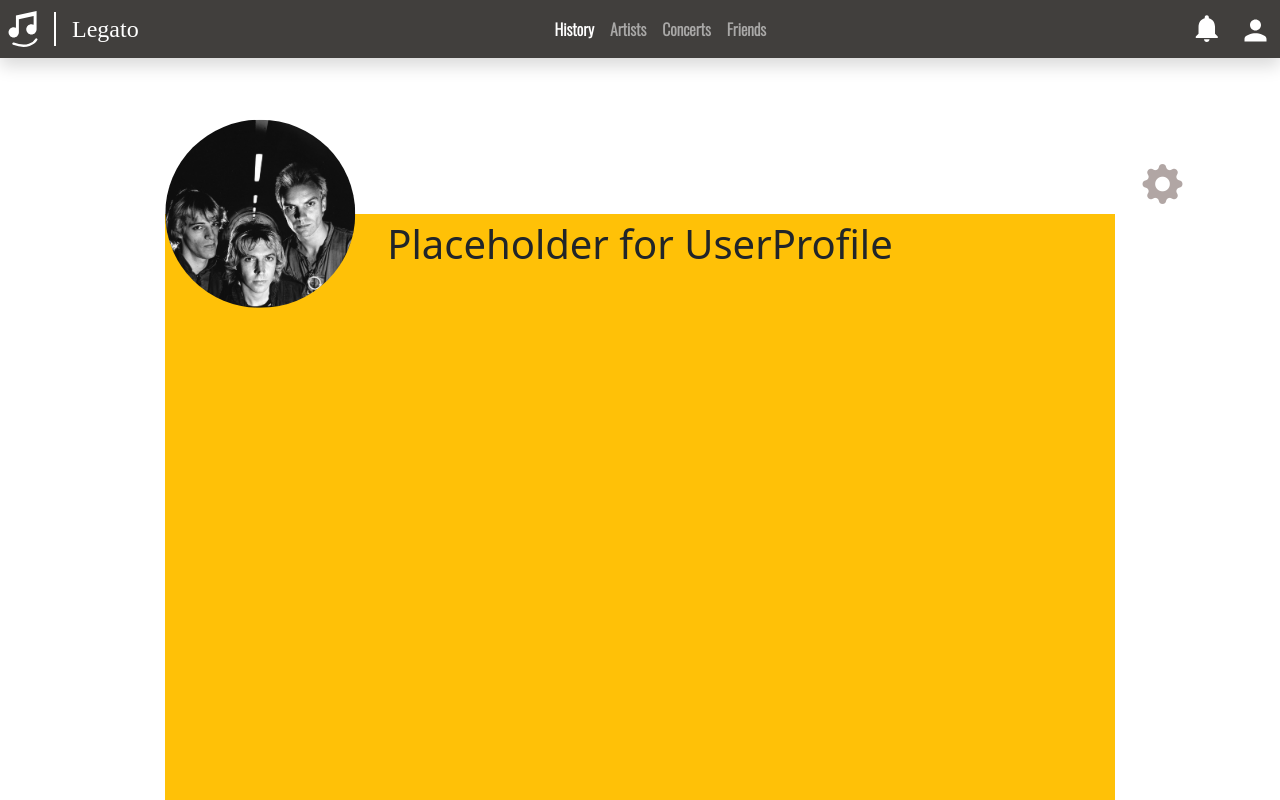
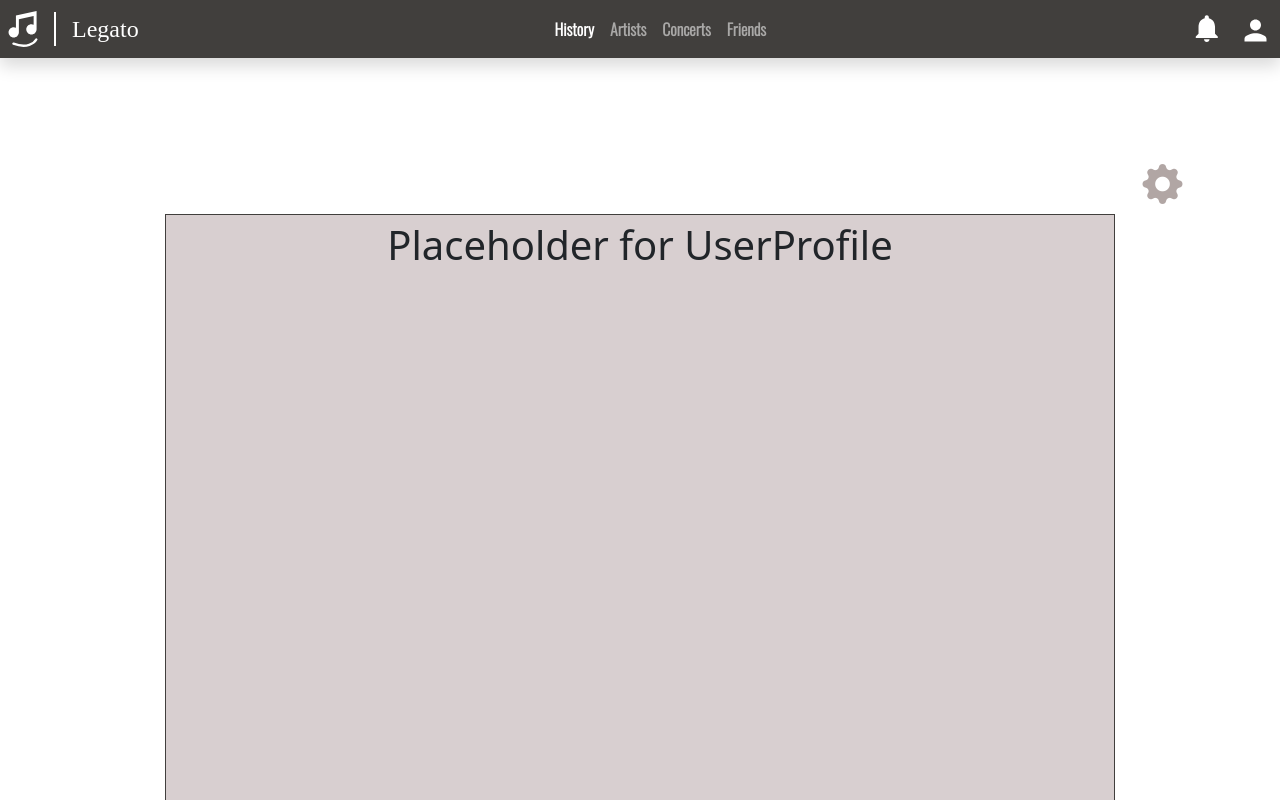
Before and after one commit to SDSC-Cali-Coders/Legato, a React (Create React App) app in the folder frontend/: page / in a window 1280 px wide. Shown: the top 800 px of the page. Built offline with nearby package versions, Linux system fonts and the light colour scheme; a web font is replaced by a local one.

Commit message:
removed image for userprof dev purposes + fixed container formatting

```diff
--- a/frontend/src/pages/Settings.jsx
+++ b/frontend/src/pages/Settings.jsx
@@ -10,7 +10,7 @@ const ProfilePic = (props) => {
     }
 
     return (
-        <div className={`badge position-absolute top-0 start-10 translate-middle rounded-circle ${extraClassNames}`}>
+        <div className={`badge invisible position-absolute top-0 start-10 translate-middle rounded-circle ${extraClassNames}`}>
             <span>
                 {placeHolder}
             </span>
@@ -32,7 +32,7 @@ const Settings = (props) => {
             </div>
             <div className="row text-center">
                 <div className="col-1"> </div>
-                <div className="col-10 d-flex flex-column justify-content-between bg-warning position-relative vh-100 fs-1">
+                <div className="col-10 d-flex flex-column justify-content-between bg-secondary border border-dark position-relative vh-100 fs-1">
                     <ProfilePic img={props.img}/>
                     <UserProfile/>
                     <div className="row pb-5">
```
